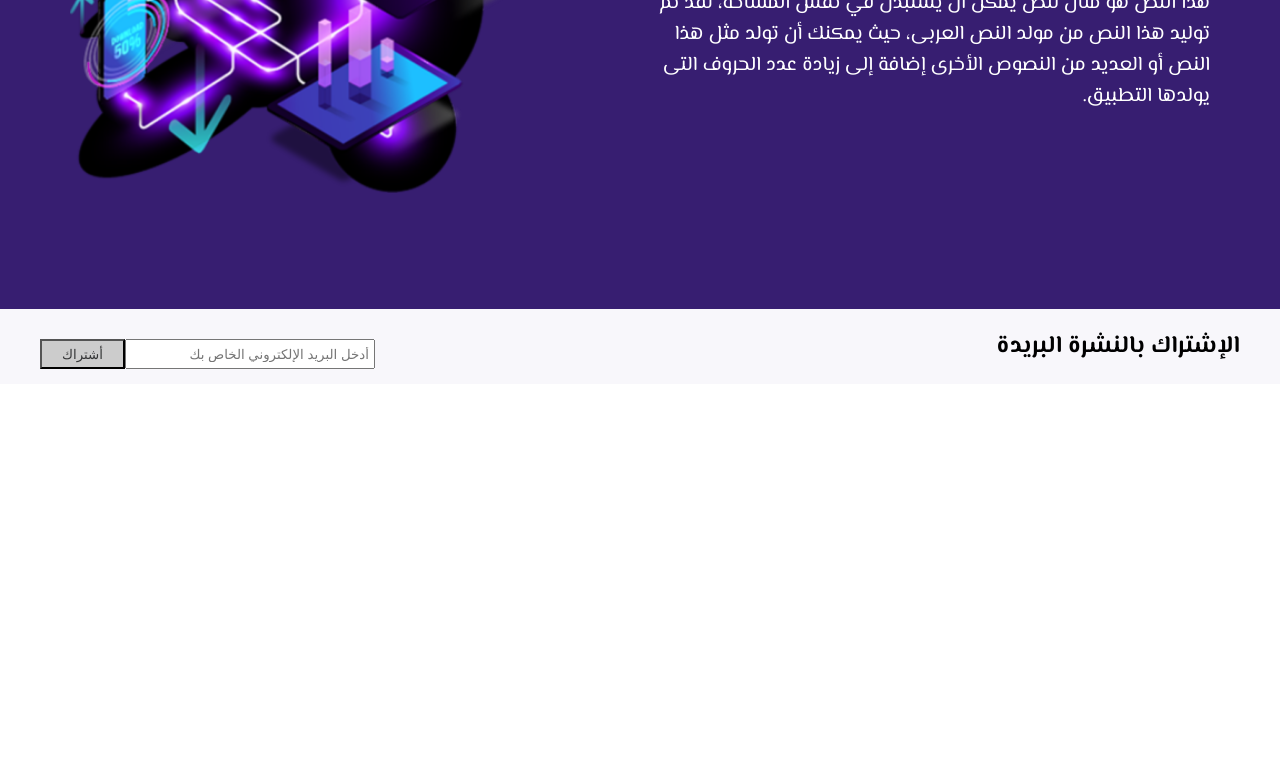
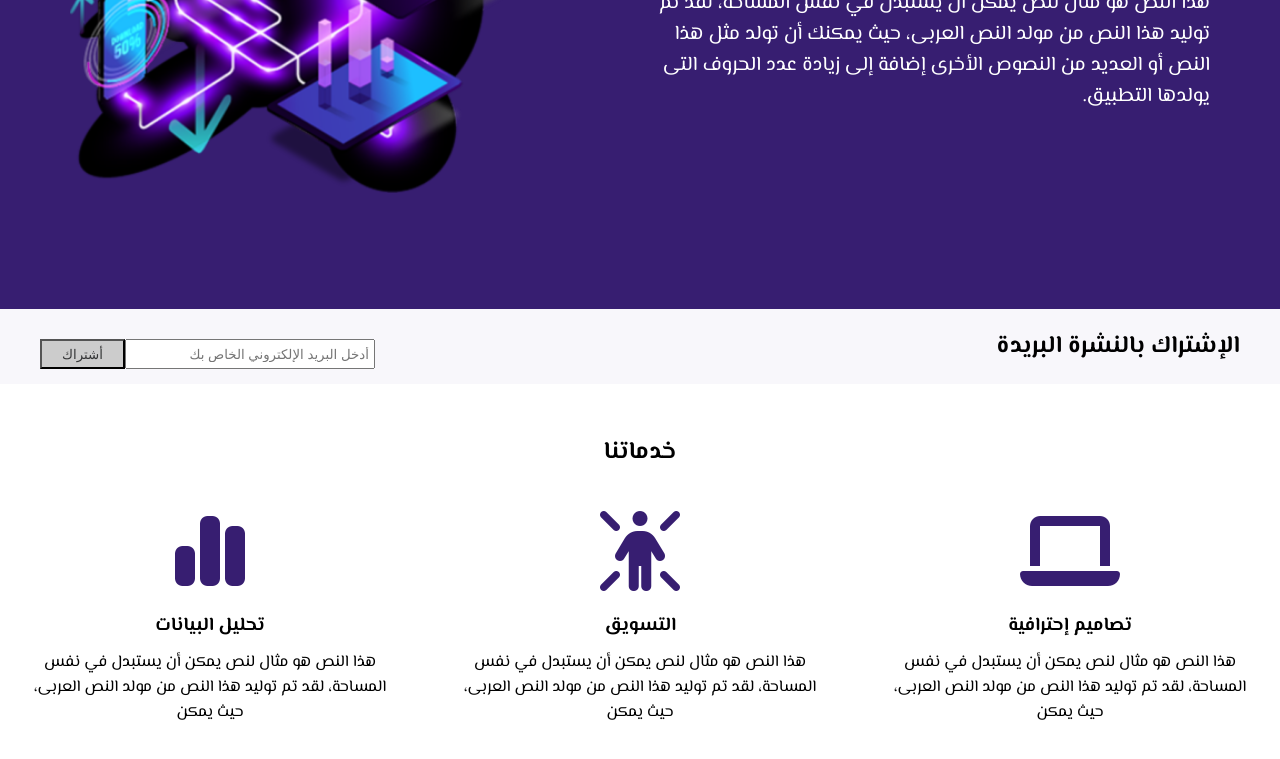
Before and after one commit to ahmed-mohammed-developer/Personal_Website_public, a plain HTML site: page index.html in a window 1280 px wide. Shown: the part 475-1234 px from the top of the page. Before the commit the page ends 859 px from the top, so only its background shows below. Drawn offline with nearby package versions, Linux system fonts and the light colour scheme.

Commit message:
End main section

```diff
--- a/css/style.css
+++ b/css/style.css
@@ -8,7 +8,7 @@ body {
      font-family: 'El Messiri', sans-serif;
 }
 .top {
-     background-color: #371e71;;
+     background-color: #371e71;
 }
 .container {
      max-width: 1200px;
@@ -95,6 +95,30 @@ header .left-top .active {
      padding-inline: 20px;
      color: #353637;
 }
+main {
+     padding-block: 50px;
+
+}
+main h1 {
+     text-align: center;
+     padding-bottom: 20px;
+}
+.grid {
+     display: grid;
+     grid-template-columns: repeat(auto-fill, minmax(400px, 1fr));
+     gap: 10px;
+}
+.grid .box {
+     padding: 20px;
+     text-align: center;
+}
+.grid .box i {
+     padding-bottom: 20px;
+}
+.grid .box p {
+     width: fit-content;
+     padding-top: 10px;
+}
 @media (width < 1191px) {
      .middle h1 {
           font-size: 50px;
@@ -146,6 +170,10 @@ header .left-top .active {
           font-size: 15px;
 
      }
+     .grid {
+          grid-template-columns: repeat(auto-fill, minmax(300px, 1fr));
+          gap: 10px;
+     }
 }
 @media (width < 377px) {
      .none {
@@ -166,3 +194,8 @@ header .left-top .active {
      }
 
 }
+@media (width < 300px) {
+     .grid {
+          grid-template-columns: repeat(auto-fill, minmax(200px, 1fr));
+     }
+}
--- a/index.html
+++ b/index.html
@@ -40,6 +40,30 @@
                     <button type="submit" class="button" style="flex-grow: 5;">أشتراك</button>
                </form>
           </section>
+          <section>
+               <main>
+                    <div>
+                         <h1>خدماتنا</h1>
+                         <div class="grid">
+                                   <div class="box">
+                                        <i class="fa fa-laptop fa-5x" style="color: #371e71;"></i>
+                                        <h3>تصاميم إحترافية</h3>
+                                        <p>هذا النص هو مثال لنص يمكن أن يستبدل في نفس المساحة، لقد تم توليد هذا النص من مولد النص العربى، حيث يمكن</p>
+                                   </div>
+                                   <div class="box">
+                                        <i class="fa-solid fa-person-rays fa-5x" style="color: #371e71;"></i>
+                                        <h3>التسويق</h3>
+                                        <p>هذا النص هو مثال لنص يمكن أن يستبدل في نفس المساحة، لقد تم توليد هذا النص من مولد النص العربى، حيث يمكن</p>
+                                   </div>
+                                   <div class="box">
+                                        <i class="fa-solid fa-chart-simple fa-5x" style="color: #371e71;"></i>
+                                        <h3>تحليل البيانات</h3>
+                                        <p>هذا النص هو مثال لنص يمكن أن يستبدل في نفس المساحة، لقد تم توليد هذا النص من مولد النص العربى، حيث يمكن</p>
+                                   </div>
+                         </div>
+                    </div>
+               </main>
+          </section>
           <script src="https://ajax.googleapis.com/ajax/libs/jquery/3.7.1/jquery.min.js"></script>
           <script src="/js/main.js"></script>
      </body>
```
